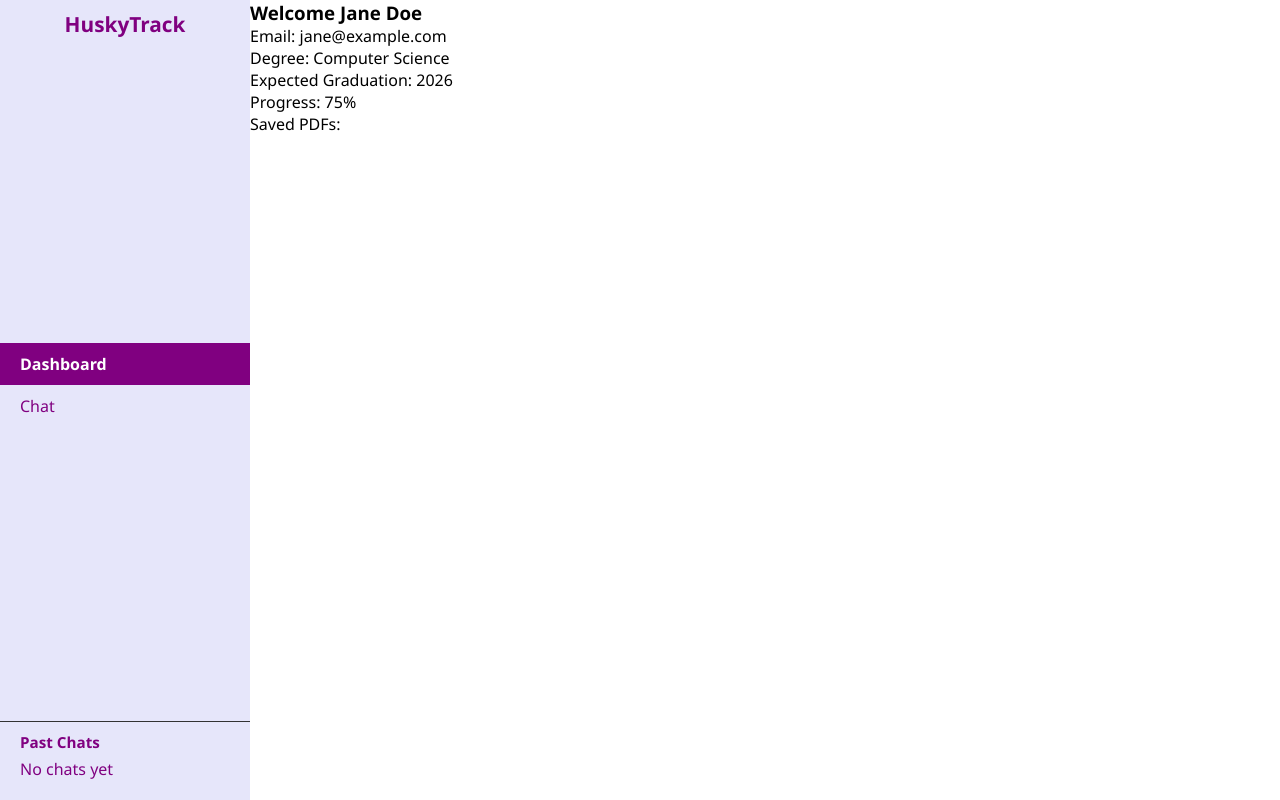
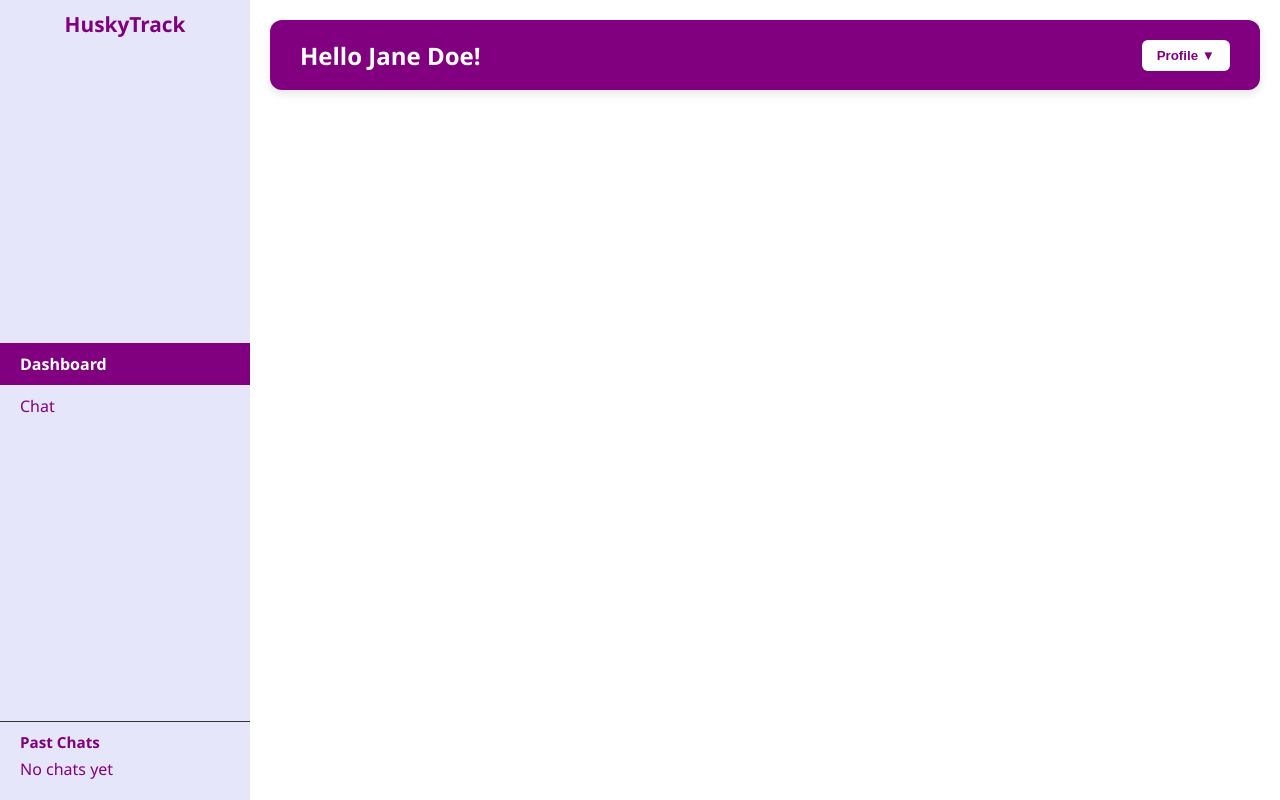
Before and after one commit to anika-222/HuskyTrack, a React app in the folder FrontEnd/client/: page / in a window 1280 px wide. Built offline with nearby package versions, Linux system fonts and the light colour scheme.

Commit message:
Created the header

```diff
--- a/FrontEnd/client/src/App.css
+++ b/FrontEnd/client/src/App.css
@@ -24,6 +24,7 @@
     flex-direction: column;
     justify-content: space-between;
     padding: 10px 0;
+    flex-shrink: 0;
     /* minimal vertical breathing room */
 }
 
@@ -76,7 +77,7 @@
 .main-content {
     flex: 1;
     background-color: white;
-    padding: 20px;
+    padding: 0;
     overflow-y: auto;
 }
 
--- /dev/null
+++ b/FrontEnd/client/src/components/DashboardCard.css
@@ -0,0 +1,55 @@
+.app-header {
+    display: flex;
+    justify-content: space-between;
+    align-items: center;
+    background-color: purple;
+    color: white;
+    padding: 15px 30px;
+    margin: 20px;
+    border-radius: 12px;
+    box-shadow: 0 4px 8px rgba(0, 0, 0, 0.1);
+    width: 100%;
+    height: 70px;
+    box-sizing: border-box;
+}
+
+
+.header-title {
+    font-size: 1.5rem;
+}
+
+.profile-dropdown {
+    position: relative;
+}
+
+.dropdown-button {
+    background-color: white;
+    color: purple;
+    padding: 8px 15px;
+    border: none;
+    border-radius: 6px;
+    cursor: pointer;
+    font-weight: bold;
+    transition: background 0.2s;
+}
+
+.dropdown-button:hover {
+    background-color: #e0e4ff;
+}
+
+.dropdown-content {
+    position: absolute;
+    right: 0;
+    top: 45px;
+    background-color: white;
+    color: #333;
+    border-radius: 8px;
+    padding: 15px;
+    width: 220px;
+    box-shadow: 0 6px 15px rgba(0, 0, 0, 0.15);
+    z-index: 10;
+}
+
+.dropdown-content p {
+    margin: 5px 0;
+}
--- a/FrontEnd/client/src/components/DashboardCard.jsx
+++ b/FrontEnd/client/src/components/DashboardCard.jsx
@@ -1,24 +1,45 @@
-import React, { useState } from 'react';
+import React, { useState, useRef, useEffect } from 'react';
+import './DashboardCard.css';
 
+export default function DashboardCard({ user }) {
+    const [dropdownOpen, setDropdownOpen] = useState(false);
+    const dropdownRef = useRef(null);
 
+    useEffect(() => {
+        const handleClickOutside = (event) => {
+            if (dropdownRef.current && !dropdownRef.current.contains(event.target)) {
+                setDropdownOpen(false);
+            }
+        };
+        document.addEventListener('mousedown', handleClickOutside);
+        return () => document.removeEventListener('mousedown', handleClickOutside);
+    }, []);
 
-export default function DashboardCard({user}) {
-    const renderDashboard = () => {
+    const renderHeader = () => {
         return (
-            <div className="dashboard-content">
-                <p>Email: {user.email}</p>
-                <p>Degree: {user.degree}</p>
-                <p>Expected Graduation: {user.expectedGraduation}</p>
-                <p>Progress: {user.progress}%</p>
-                <p>Saved PDFs: {user.savedPDFs}</p>
-            </div>
+            <header className="app-header">
+                <h1 className="header-title">Hello {user.name}!</h1>
+
+                <div className="profile-dropdown" ref={dropdownRef}>
+                    <button
+                        className="dropdown-button"
+                        onClick={() => setDropdownOpen(!dropdownOpen)}
+                    >
+                        Profile ▼
+                    </button>
+
+                    {dropdownOpen && (
+                        <div className="dropdown-content">
+                            <p><strong>Name:</strong> {user.name}</p>
+                            <p><strong>Email:</strong> {user.email}</p>
+                            <p><strong>Degree:</strong> {user.degree}</p>
+                            <p><strong>Expected Graduation:</strong> {user.expectedGraduation}</p>
+                        </div>
+                    )}
+                </div>
+            </header>
         );
     }
 
-    return (
-        <div className="dashboard-card">
-            <h3 id='main-header'>Welcome {user.name}</h3>
-            {renderDashboard()}
-        </div>
-    );
+    return (renderHeader())
 }
```
